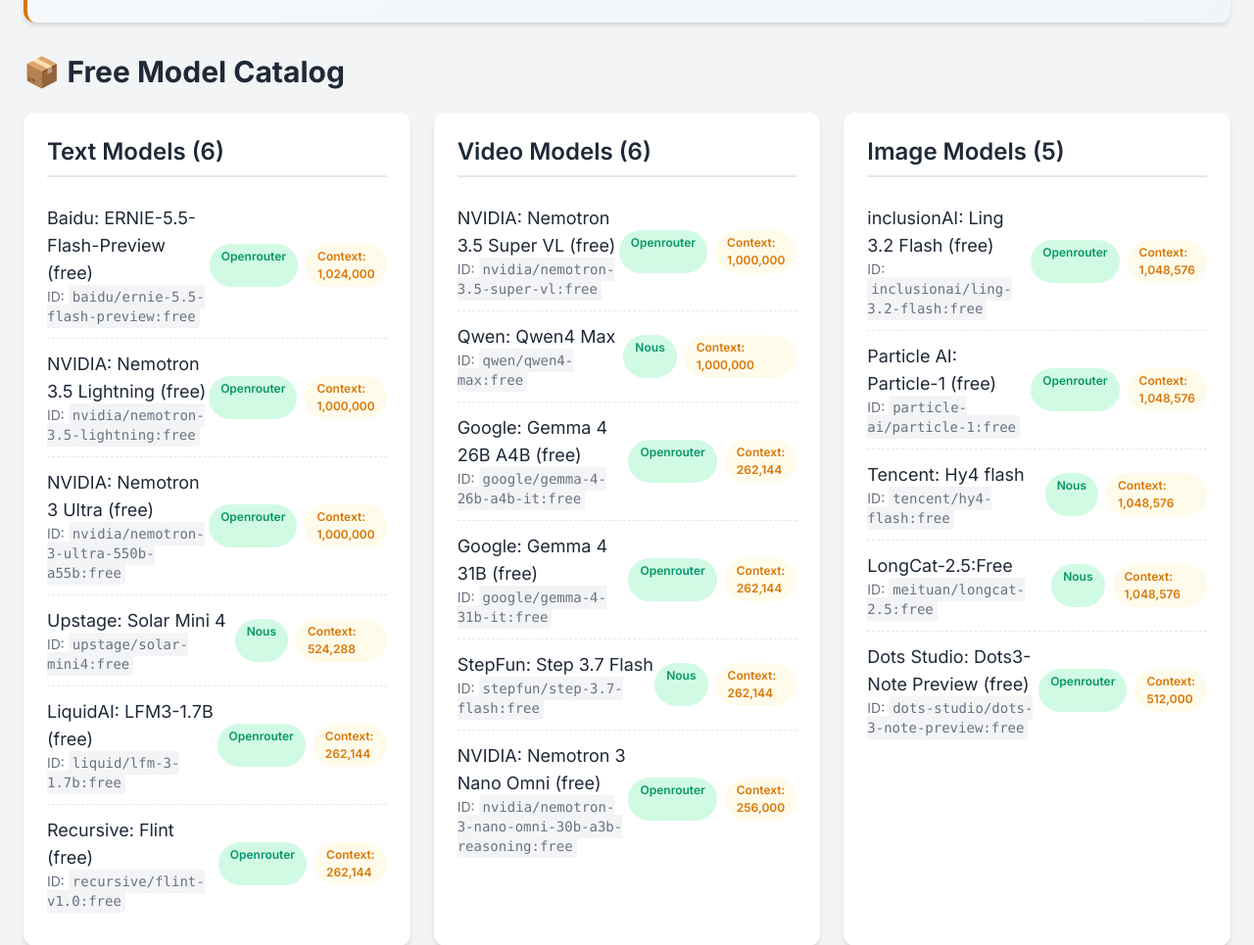
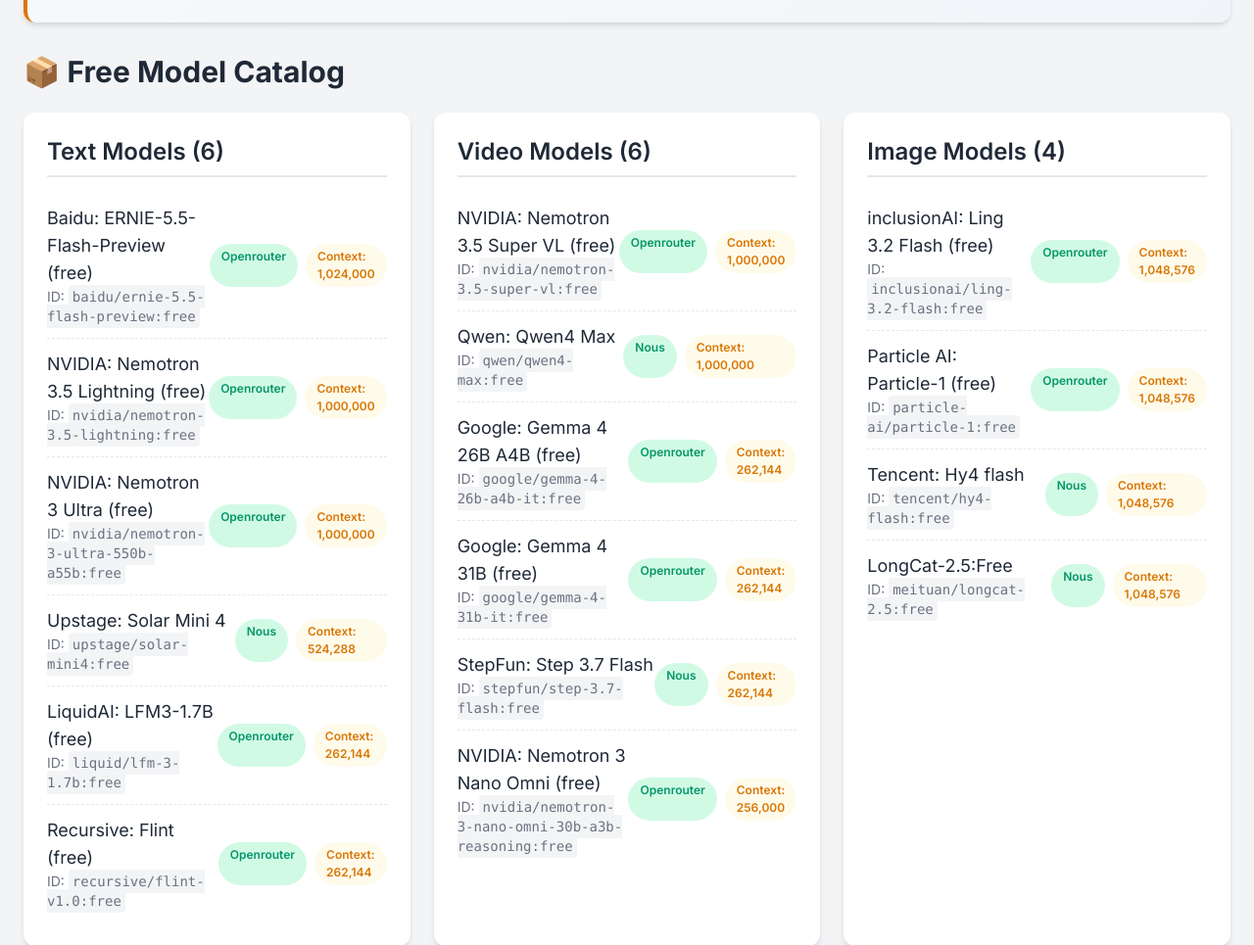
Before and after one commit to sinukarta/sinukarta.github.io, a plain HTML site: page free.html in a window 1280 px wide. Shown: the part 1240-2205 px from the top of the page at 98% size. Drawn offline with nearby package versions, Linux system fonts and the light colour scheme.

Commit message:
auto: update free models report

```diff
--- a/free.html
+++ b/free.html
@@ -34,7 +34,7 @@
         <div class="header text-white p-8 rounded-lg mb-8 shadow-lg">
             <h1 class="text-4xl font-bold mb-2">🚨 Laporan Model Gratis Hermes</h1>
             <p class="text-xl">Daftar model AI gratis dari OpenRouter, Nous Portal, Groq, dan referensi tokengratis.id</p>
-            <p class="text-sm mt-2">Terakhir diperbarui: 21 November 2026 01:00 WIB</p>
+            <p class="text-sm mt-2">Terakhir diperbarui: 22 November 2026 01:00 WIB</p>
         </div>
 
         <!-- ── TASK ROUTING TIERS ── -->
@@ -366,7 +366,7 @@
             </div>
 
             <div class="card p-6">
-                <h2 class="text-2xl font-semibold category-title capitalize">image Models (5)</h2>
+                <h2 class="text-2xl font-semibold category-title capitalize">image Models (4)</h2>
                 <ul class="model-list">
 
                     <li class="flex justify-between items-center">
@@ -413,17 +413,6 @@
                         </div>
                     </li>
 
-                    <li class="flex justify-between items-center">
-                        <div>
-                            <p class="font-medium text-lg">Dots Studio: Dots3-Note Preview (free)</p>
-                            <p class="text-gray-500 text-sm">ID: <code class="bg-gray-100 p-1 rounded">dots-studio/dots-3-note-preview:free</code></p>
-                        </div>
-                        <div class="flex space-x-2">
-                            <span class="badge provider-badge">Openrouter</span>
-                            <span class="badge context-badge">Context: 512,000</span>
-                        </div>
-                    </li>
-
                 </ul>
             </div>
 
```
